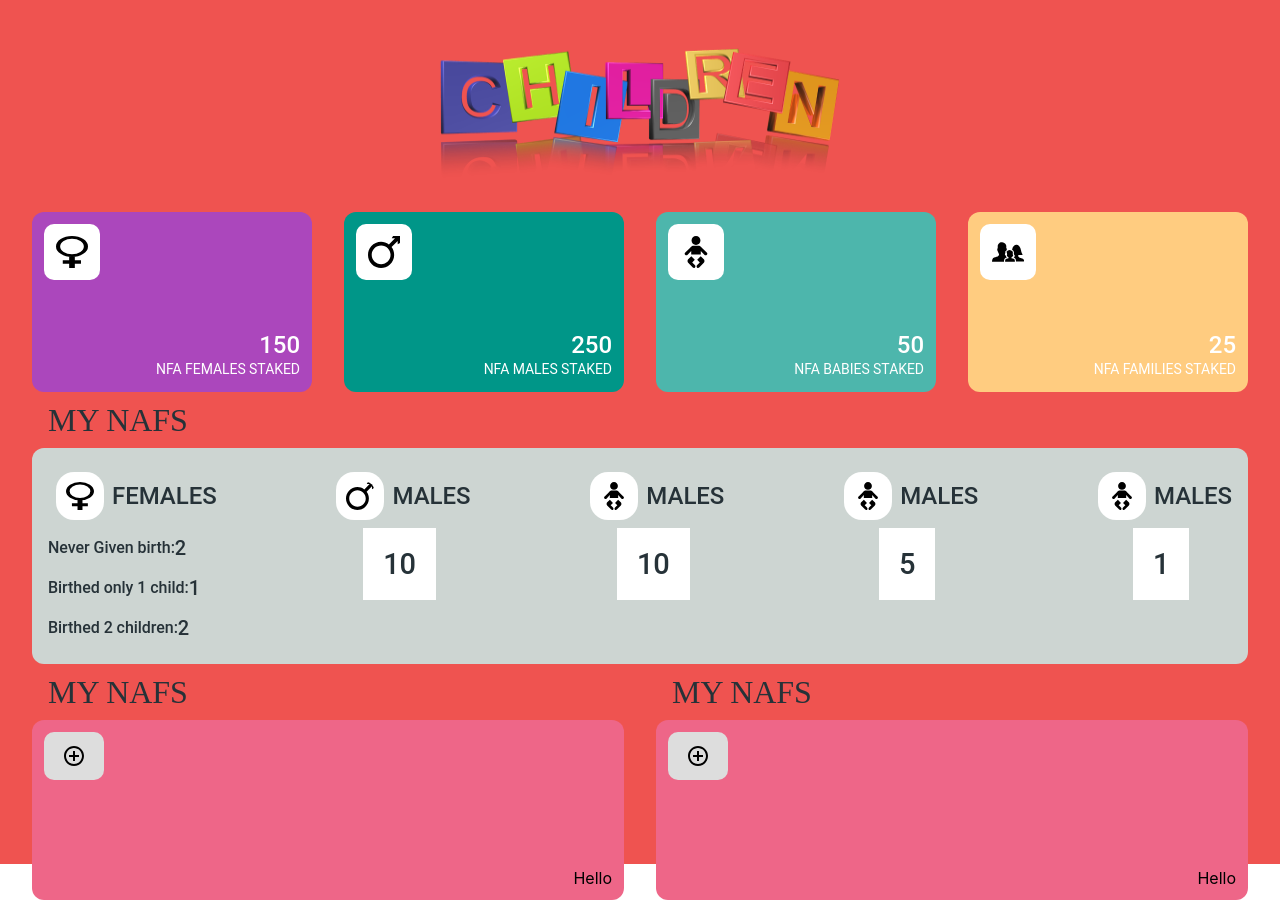
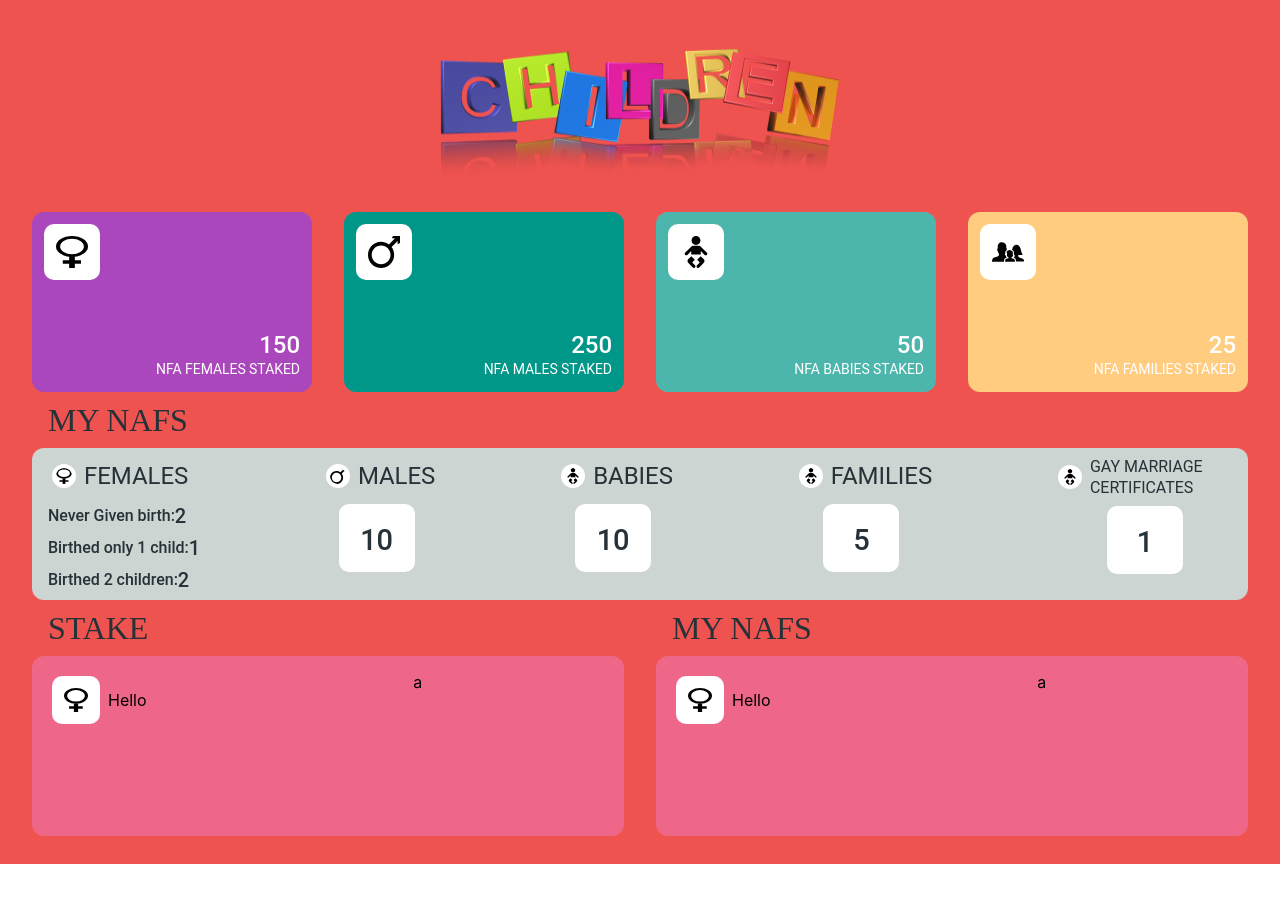
Before and after one commit to web1monster/react-nft, a React (Create React App) app: page / in a window 1280 px wide. After the commit the page ends 864 px from the top, so only its background shows below. Built offline with nearby package versions, Linux system fonts and the light colour scheme.

Commit message:
style: working on Stake.

```diff
--- a/src/Dashboard.js
+++ b/src/Dashboard.js
@@ -1,7 +1,7 @@
 import React from "react";
 import NFAStaked from './components/NFAStaked'
 import NFSCard from './components/NFACard';
-import StackCard from './components/Stake';
+import Stake from './components/Stake';
 import {Grid} from '@material-ui/core'
 import {makeStyles} from '@material-ui/styles'
 import Logo from './assets/logo.png'
@@ -69,15 +69,15 @@ function Dashboard() {
         <Grid container spacing={4}>
           <Grid item xs={6}>
             <Grid item>
-              <Typography className={classes.title} variant="h4">MY NAFS</Typography>
+              <Typography className={classes.title} variant="h4">STAKE</Typography>
             </Grid>
-            <StackCard Icon={AddCircleOutlineIcon} />
+            <Stake />
           </Grid>
           <Grid item xs={6}>
             <Grid item>
               <Typography className={classes.title} variant="h4">MY NAFS</Typography>
             </Grid>
-            <StackCard Icon={AddCircleOutlineIcon} />
+            <Stake />
           </Grid>
         </Grid>
       </Grid>
--- a/src/components/FemalesItem.js
+++ b/src/components/FemalesItem.js
@@ -9,15 +9,15 @@ const useStyes = makeStyles(theme => ({
   },
   icon: {
     margin: theme.spacing(1),
-    width: '28px',
-    height: '28px',
-    padding: '10px',
+    width: '16px',
+    height: '16px',
+    padding: '4px',
     borderRadius: '18px',
     backgroundColor: 'white',
   },
   text: {
-    marginTop: theme.spacing(1),
-    marginBottom: theme.spacing(1)
+    marginLeft: theme.spacing(1),
+    marginTop: theme.spacing(1)
   },
 }));
 
@@ -28,7 +28,7 @@ const NFAItem = ({imgSrc, neverGiven, oneChild, twoChild}) => {
       <Grid container direction="column" alignItems="center">
         <Grid container direction="row" alignItems="center">
           <img className={classes.icon} src={imgSrc}  alt="avatar"/>
-          <Typography variant="h3" >FEMALES</Typography>
+          <Typography style={{fontSize: 24}} >FEMALES</Typography>
         </Grid>
         <Grid className={classes.text} container direction="row" alignItems="center">
           <Typography variant="h5">Never Given birth: </Typography>
--- a/src/components/NFACard.js
+++ b/src/components/NFACard.js
@@ -7,25 +7,36 @@ import MaleSvg from '../assets/male.svg';
 import FemaleSvg from '../assets/female.svg';
 import BabySvg from '../assets/baby.svg';
 import UsersSvg from '../assets/family.svg';
+import Typography from "@material-ui/core/Typography";
 
 const NFAStacked = ({Icon}) => {
   const useStyles = makeStyles( theme => ({
     root: {
       borderRadius: '12px',
-      padding: theme.spacing(2),
+      padding: theme.spacing(1),
       background: '#cdd5d2',
+    },
+    title: {
+      textTransform: 'uppercase',
+      maxWidth: '150px'
     },
   }));
 
   const classes = useStyles();
 
+  const Title = (title, fontSize) => {
+    return(
+      <Typography className={classes.title} style={{fontSize: fontSize}} >{title}</Typography>
+    )
+  }
+
   return (
     <Grid className={classes.root} container direction="row" justify="space-between">
       <FemalesItem imgSrc={FemaleSvg} neverGiven={2} oneChild={1} twoChild={2} />
-      <NFAItem imgSrc={MaleSvg} count={10}/>
-      <NFAItem imgSrc={BabySvg} count={10} />
-      <NFAItem imgSrc={BabySvg} count={5} />
-      <NFAItem imgSrc={BabySvg} count={1} />
+      <NFAItem title={Title("MALES", 24)} imgSrc={MaleSvg} count={10}/>
+      <NFAItem title={Title("BABIES", 24)} imgSrc={BabySvg} count={10} />
+      <NFAItem title={Title("FAMILIES", 24)} imgSrc={BabySvg} count={5} />
+      <NFAItem title={Title("GAY MARRIAGE CERTIFICATES", 16)} imgSrc={BabySvg} count={1} />
     </Grid>
   )
 }
--- a/src/components/NFAItem.js
+++ b/src/components/NFAItem.js
@@ -9,28 +9,32 @@ const useStyes = makeStyles(theme => ({
   },
   icon: {
     margin: theme.spacing(1),
-    width: '28px',
-    height: '28px',
-    padding: '10px',
+    width: '16px',
+    height: '16px',
+    padding: '4px',
     borderRadius: '18px',
     backgroundColor: 'white',
   },
   count: {
+    margin: theme.spacing(1),
     padding: '20px',
-    backgroundColor: 'white'
+    backgroundColor: 'white',
+    width: '36px',
+    height: '28px',
+    borderRadius: '10px'
   }
 }));
 
-const NFAItem = ({imgSrc, count}) => {
+const NFAItem = ({title, imgSrc, count}) => {
   const classes = useStyes();
   return(
     <Grid>
       <Grid container direction="column" alignItems="center">
         <Grid container direction="row" alignItems="center">
           <img className={classes.icon} src={imgSrc}  alt="avatar"/>
-          <Typography variant="h3" >MALES</Typography>
+          {title}
         </Grid>
-        <Typography className={classes.count} variant="h2">{count}</Typography>
+        <Typography className={classes.count} variant="h2" align="center">{count}</Typography>
       </Grid>
     </Grid>
   )
--- a/src/components/Stake.js
+++ b/src/components/Stake.js
@@ -1,43 +1,49 @@
 import React from 'react'
 import { Grid } from '@material-ui/core'
 import { makeStyles } from '@material-ui/styles'
+import FemaleSvg from '../assets/female.svg';
+import MaleSvg from '../assets/male.svg';
+import BabySvg from '../assets/baby.svg';
+import UsersSvg from '../assets/family.svg';
 
-const NFAStacked = ({Icon}) => {
-  const useStyles = makeStyles({
-    card: {
+const Stake = () => {
+  const useStyles = makeStyles(theme => ({
+    root: {
+      padding: theme.spacing(2),
       borderRadius: '12px',
       height: '180px',
       background: '#ee6688',
       position: 'relative'
     },
     icon: {
-      position: 'absolute',
-      top: '12px',
-      left: '12px',
-      padding: '12px 18px',
+      margin: theme.spacing(1),
+      width: '24px',
+      height: '24px',
+      padding: '12px',
       borderRadius: '10px',
-      background: '#ddd',
-      '& svg>path': {
-        fill: 'transparent',
-      },
+      backgroundColor: 'white',
     },
-    text: {
-      position: 'absolute',
-      bottom: '12px',
-      right: '12px',
-    },
-  });
+  }));
 
   const classes = useStyles();
 
   return (
-    <Grid item className = {classes.card}>
-      <Icon className={classes.icon} />
-      <Grid className={classes.text}>
-        Hello
+    <Grid container className = {classes.root}>
+      <Grid item xs={8} container direction="column" justify="flex-start" alignItems="flex-start" spacing={1}>
+        <Grid container direction="row" alignItems="center">
+          <img className={classes.icon} src={FemaleSvg}  alt="avatar"/>
+          Hello
+        </Grid>
+        <Grid>
+        </Grid>
+
+
+      </Grid>
+      <Grid item xs={4}>
+        a
       </Grid>
     </Grid>
   )
 }
 
-export default NFAStacked
+export default Stake
--- a/src/components/StakingRewards.js
+++ b/src/components/StakingRewards.js
@@ -2,7 +2,7 @@ import React from 'react'
 import { Grid } from '@material-ui/core'
 import { makeStyles } from '@material-ui/styles'
 
-const NFAStacked = ({Icon}) => {
+const StakingReward = ({Icon}) => {
   const useStyles = makeStyles({
     card: {
       borderRadius: '12px',
@@ -40,4 +40,4 @@ const NFAStacked = ({Icon}) => {
   )
 }
 
-export default NFAStacked
+export default StakingReward
```
